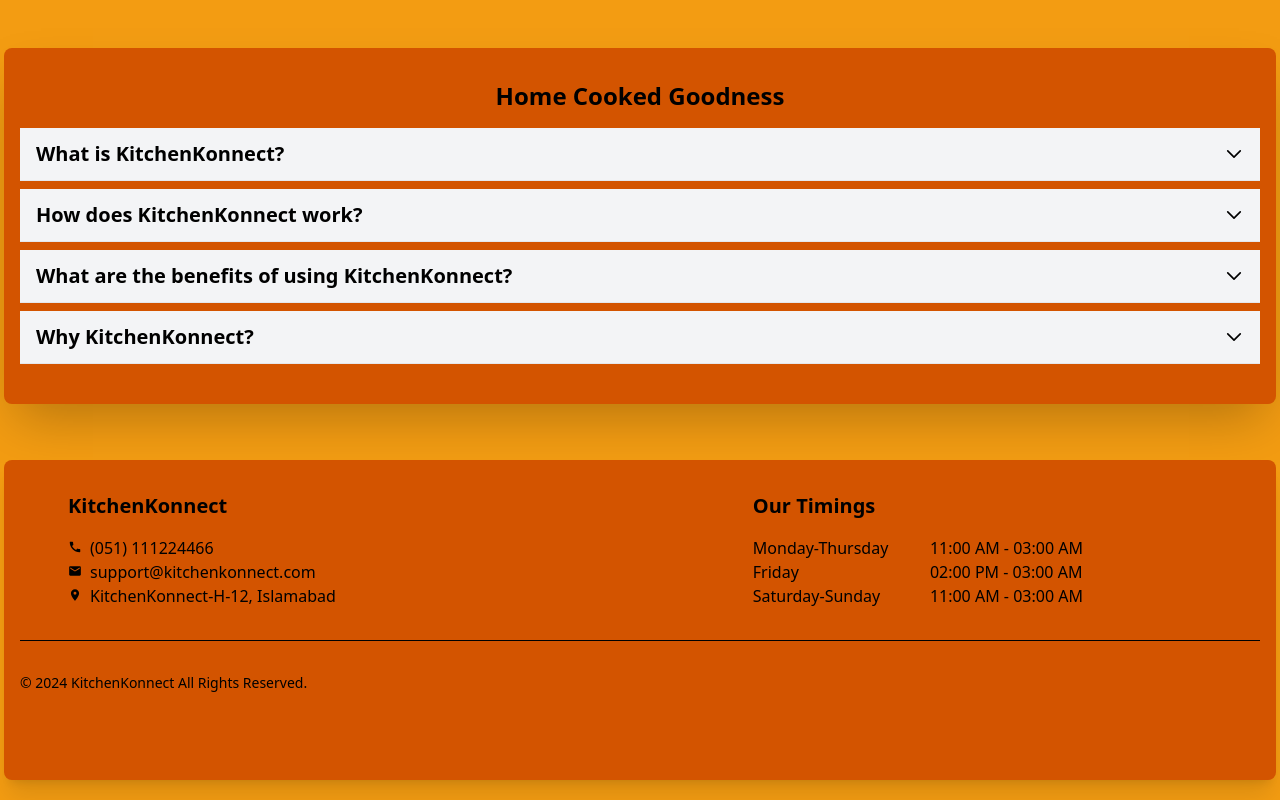
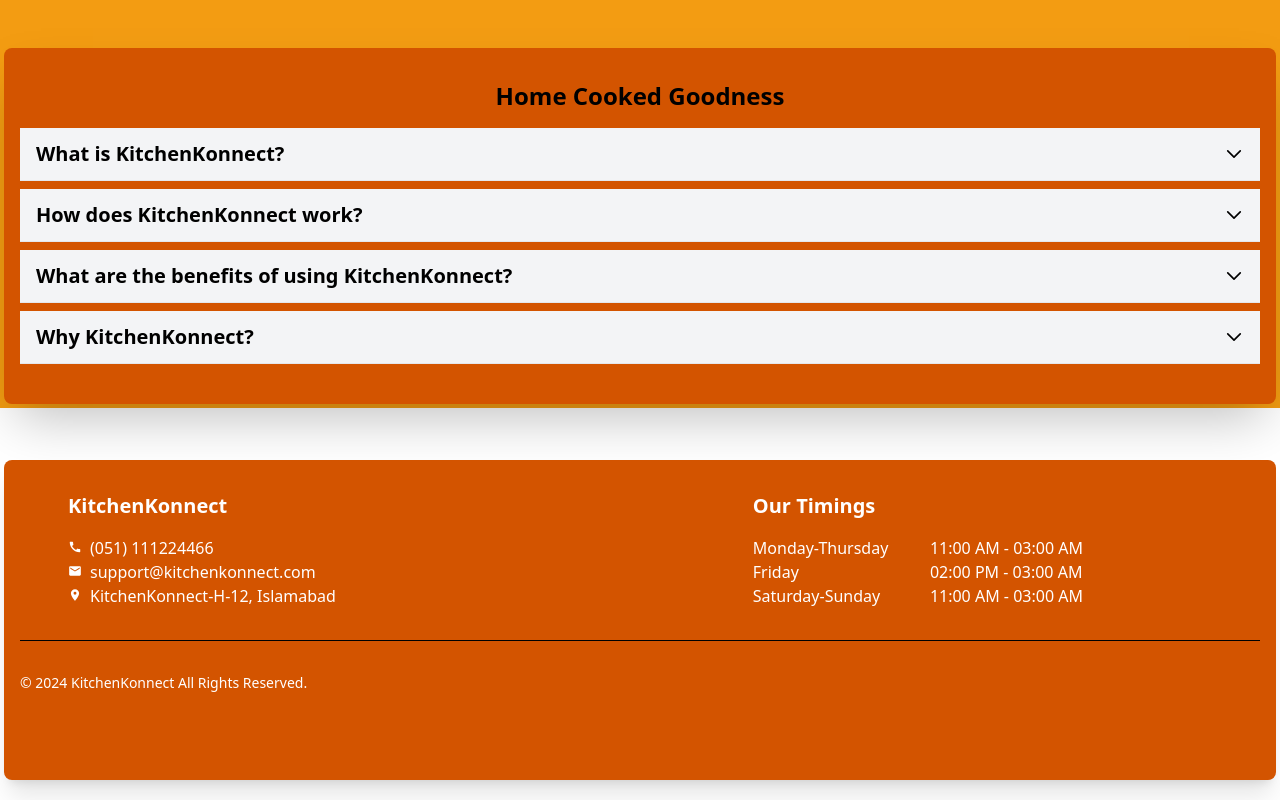
Before and after one commit to CodeWhizHamza/BiteCraft, a Next.js app: page / in a window 1280 px wide. Shown: the part 622-1422 px from the top of the page. Built offline with nearby package versions, Linux system fonts and the light colour scheme; no server answers.

Commit message:
refactor: Update footer text color to white for better visibility

```diff
--- a/components/Footer.jsx
+++ b/components/Footer.jsx
@@ -8,7 +8,7 @@
 export default function Footer() {
   return (
     <>
-      <footer className="bg-primary2 flex items-center p-1 font-sans text-sm antialiased font-medium leading-normal gap-x-2 text-blue-gray-900 ">
+      <footer className="flex items-center p-1 font-sans text-sm antialiased font-medium leading-normal gap-x-2 text-blue-gray-900  text-white">
         <div className="w-full max-w-screen-3xl mt-12 p-4 py-6 lg:py-8 bg-primary border-primary rounded-lg shadow-xl mb-4 h-[20rem] dark:bg-gray-800 dark:border-gray-700">
           <div className="md:flex md:justify-between ml-12">
             <div className="mb-6 md:mb-0">
@@ -94,11 +94,8 @@
             </div>
           </div>
           <hr className="my-6 border-black sm:mx-auto dark:border-gray-700 lg:my-8"></hr>
-          <div className="sm:flex sm:items-center sm:justify-between">
-            <span
-              style={{ color: "black" }}
-              className="text-sm text-gray-500 sm:text-center dark:text-gray-400"
-            >
+          <div className="sm:flex sm:items-center sm:justify-between text-white">
+            <span className="text-sm sm:text-center dark:text-gray-400">
               © 2024 <a href="/">KitchenKonnect</a> All Rights Reserved.
             </span>
           </div>
```
